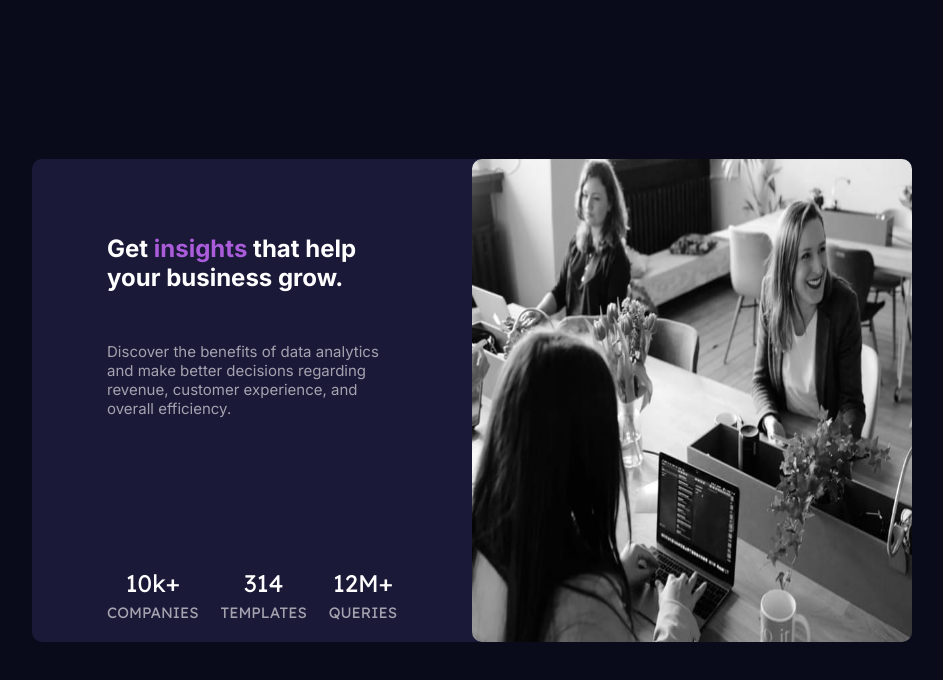
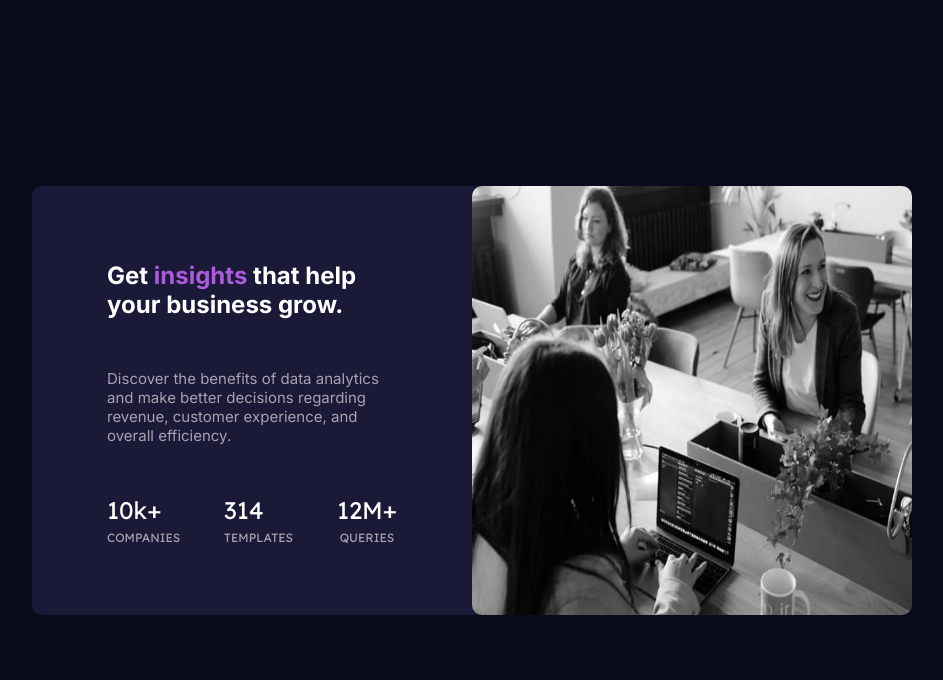
Before and after one commit to gabrielmisato/stat-card, a plain HTML site: page index.html in a window 1280 px wide. Shown: the whole page, without its empty margins (168-1111 px from the left). Drawn offline with Linux system fonts and the light colour scheme.

Commit message:
ajustes nas classes number e description

```diff
--- a/src/css/style.css
+++ b/src/css/style.css
@@ -97,8 +97,9 @@
     }
 
     .detail-card>p {
-        margin: 50px 75px 150px 75px;
+        margin: 50px 75px 50px 75px;
         padding: 0;
+
         text-align: start;
     }
 
@@ -115,8 +116,17 @@
         display: flex;
         justify-content: space-between;
         align-items: center;
-
-        margin: 0 75px;
+        margin: 50px 75px;
     }
 
+    .number {
+        text-align: start;
+    }
+
+    .description {
+        font-size: 12px;
+    }
+
+
+
 }
```
